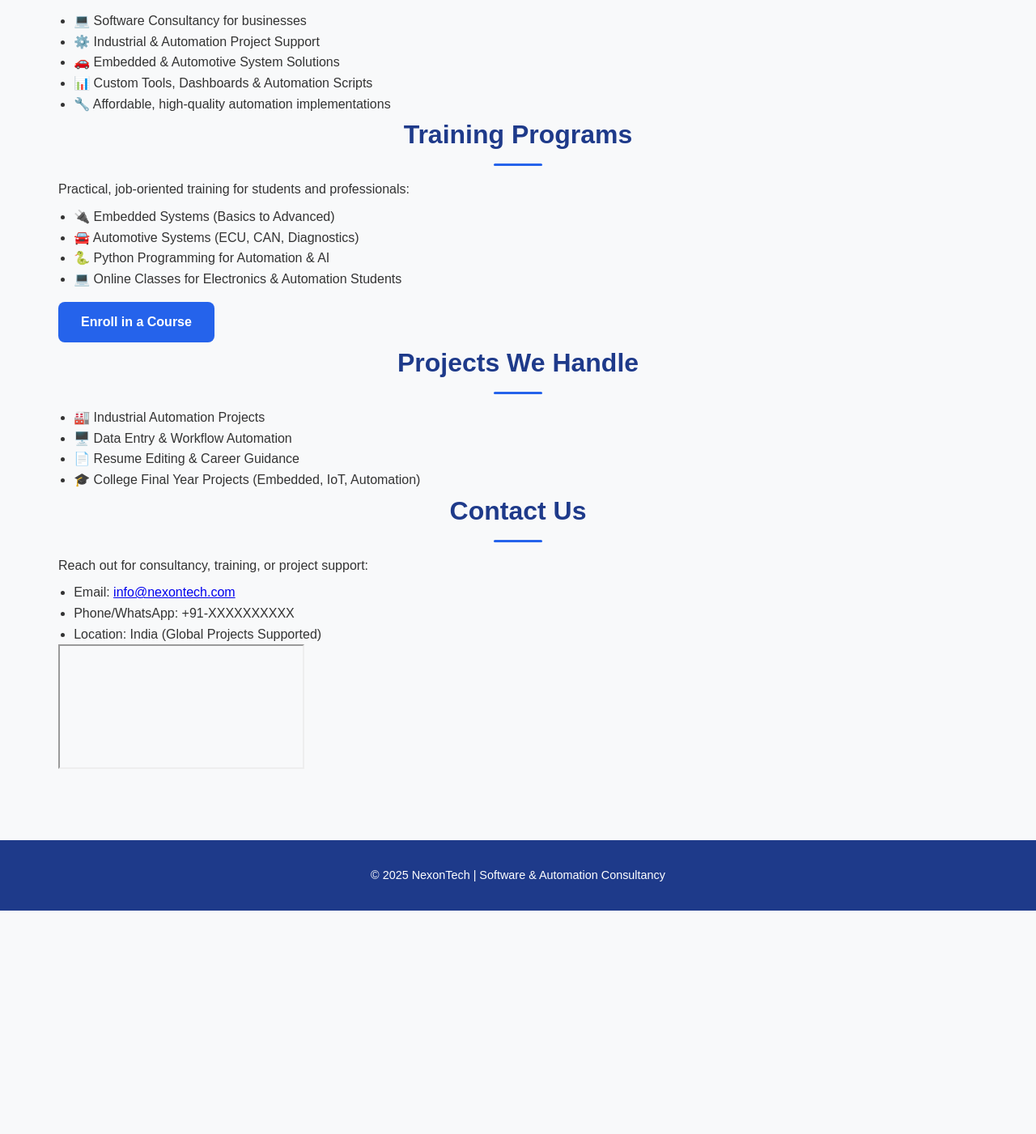
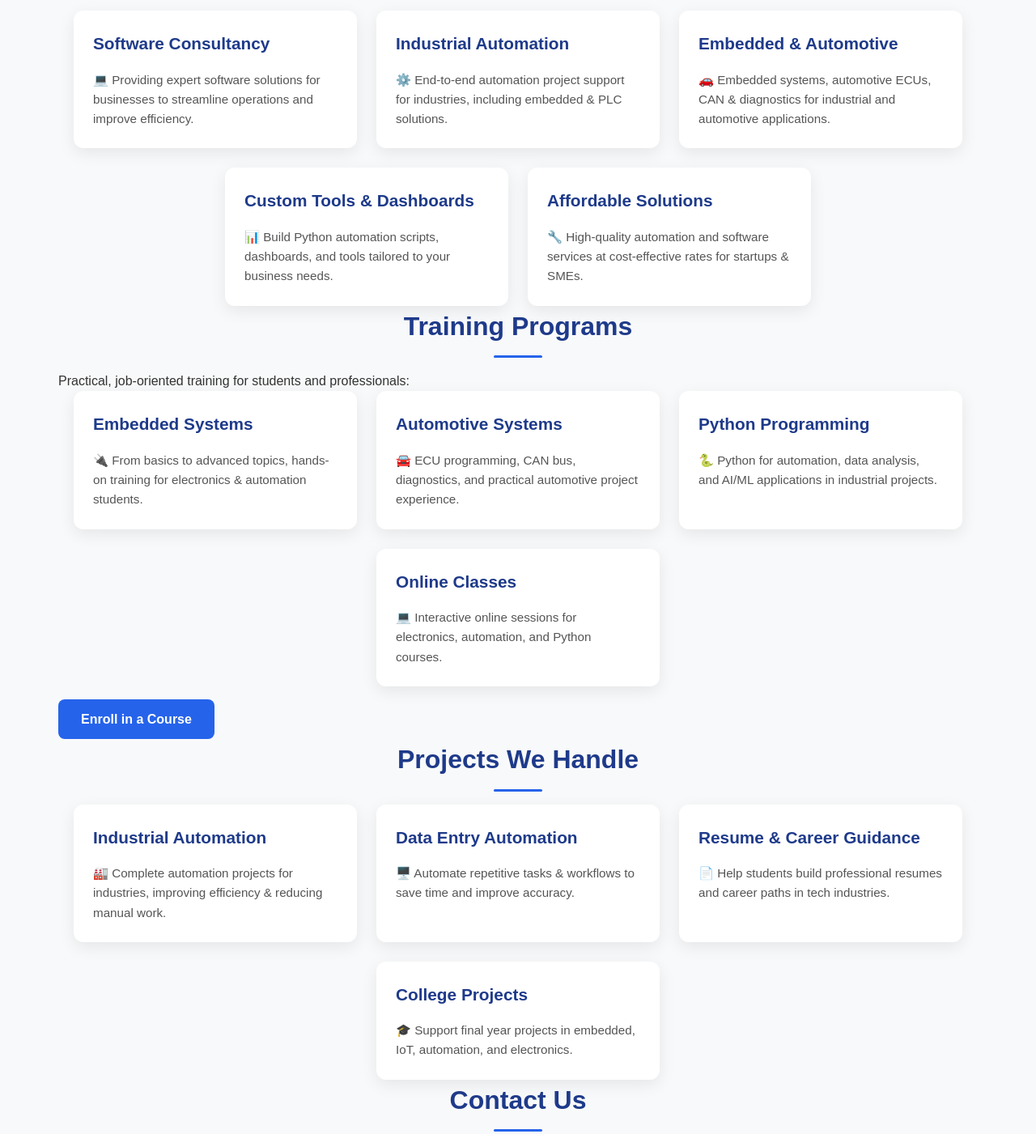
Before and after one commit to PonnarasuP/mywebsite, a plain HTML site: page index.html in a window 1280 px wide. Shown: the part 469-1870 px from the top of the page at 81% size. Before the commit the page ends 1594 px from the top, so only its background shows below. Drawn offline with Linux system fonts and the light colour scheme; grey boxes are pictures that could not be loaded.

Commit message:
Update index.html

```diff
--- a/index.html
+++ b/index.html
@@ -35,37 +35,76 @@
   <!-- Services -->
   <section id="services">
     <h2>Our Services</h2>
-    <ul>
-      <li>💻 Software Consultancy for businesses</li>
-      <li>⚙️ Industrial & Automation Project Support</li>
-      <li>🚗 Embedded & Automotive System Solutions</li>
-      <li>📊 Custom Tools, Dashboards & Automation Scripts</li>
-      <li>🔧 Affordable, high-quality automation implementations</li>
-    </ul>
+    <div class="section-cards">
+      <div class="card">
+        <h3>Software Consultancy</h3>
+        <p>💻 Providing expert software solutions for businesses to streamline operations and improve efficiency.</p>
+      </div>
+      <div class="card">
+        <h3>Industrial Automation</h3>
+        <p>⚙️ End-to-end automation project support for industries, including embedded & PLC solutions.</p>
+      </div>
+      <div class="card">
+        <h3>Embedded & Automotive</h3>
+        <p>🚗 Embedded systems, automotive ECUs, CAN & diagnostics for industrial and automotive applications.</p>
+      </div>
+      <div class="card">
+        <h3>Custom Tools & Dashboards</h3>
+        <p>📊 Build Python automation scripts, dashboards, and tools tailored to your business needs.</p>
+      </div>
+      <div class="card">
+        <h3>Affordable Solutions</h3>
+        <p>🔧 High-quality automation and software services at cost-effective rates for startups & SMEs.</p>
+      </div>
+    </div>
   </section>
 
   <!-- Training Programs -->
   <section id="training">
     <h2>Training Programs</h2>
     <p>Practical, job-oriented training for students and professionals:</p>
-    <ul>
-      <li>🔌 Embedded Systems (Basics to Advanced)</li>
-      <li>🚘 Automotive Systems (ECU, CAN, Diagnostics)</li>
-      <li>🐍 Python Programming for Automation & AI</li>
-      <li>💻 Online Classes for Electronics & Automation Students</li>
-    </ul>
+    <div class="section-cards">
+      <div class="card">
+        <h3>Embedded Systems</h3>
+        <p>🔌 From basics to advanced topics, hands-on training for electronics & automation students.</p>
+      </div>
+      <div class="card">
+        <h3>Automotive Systems</h3>
+        <p>🚘 ECU programming, CAN bus, diagnostics, and practical automotive project experience.</p>
+      </div>
+      <div class="card">
+        <h3>Python Programming</h3>
+        <p>🐍 Python for automation, data analysis, and AI/ML applications in industrial projects.</p>
+      </div>
+      <div class="card">
+        <h3>Online Classes</h3>
+        <p>💻 Interactive online sessions for electronics, automation, and Python courses.</p>
+      </div>
+    </div>
     <a href="#contact" class="cta">Enroll in a Course</a>
   </section>
 
   <!-- Project Portfolio -->
   <section id="projects">
     <h2>Projects We Handle</h2>
-    <ul>
-      <li>🏭 Industrial Automation Projects</li>
-      <li>🖥️ Data Entry & Workflow Automation</li>
-      <li>📄 Resume Editing & Career Guidance</li>
-      <li>🎓 College Final Year Projects (Embedded, IoT, Automation)</li>
-    </ul>
+    <div class="section-cards">
+      <div class="card">
+        <h3>Industrial Automation</h3>
+        <p>🏭 Complete automation projects for industries, improving efficiency & reducing manual work.</p>
+      </div>
+      <div class="card">
+        <h3>Data Entry Automation</h3>
+        <p>🖥️ Automate repetitive tasks & workflows to save time and improve accuracy.</p>
+      </div>
+      <div class="card">
+        <h3>Resume & Career Guidance</h3>
+        <p>📄 Help students build professional resumes and career paths in tech industries.</p>
+      </div>
+      <div class="card">
+        <h3>College Projects</h3>
+        <p>🎓 Support final year projects in embedded, IoT, automation, and electronics.</p>
+      </div>
+    </div>
   </section>
 
   <!-- Contact -->
```
